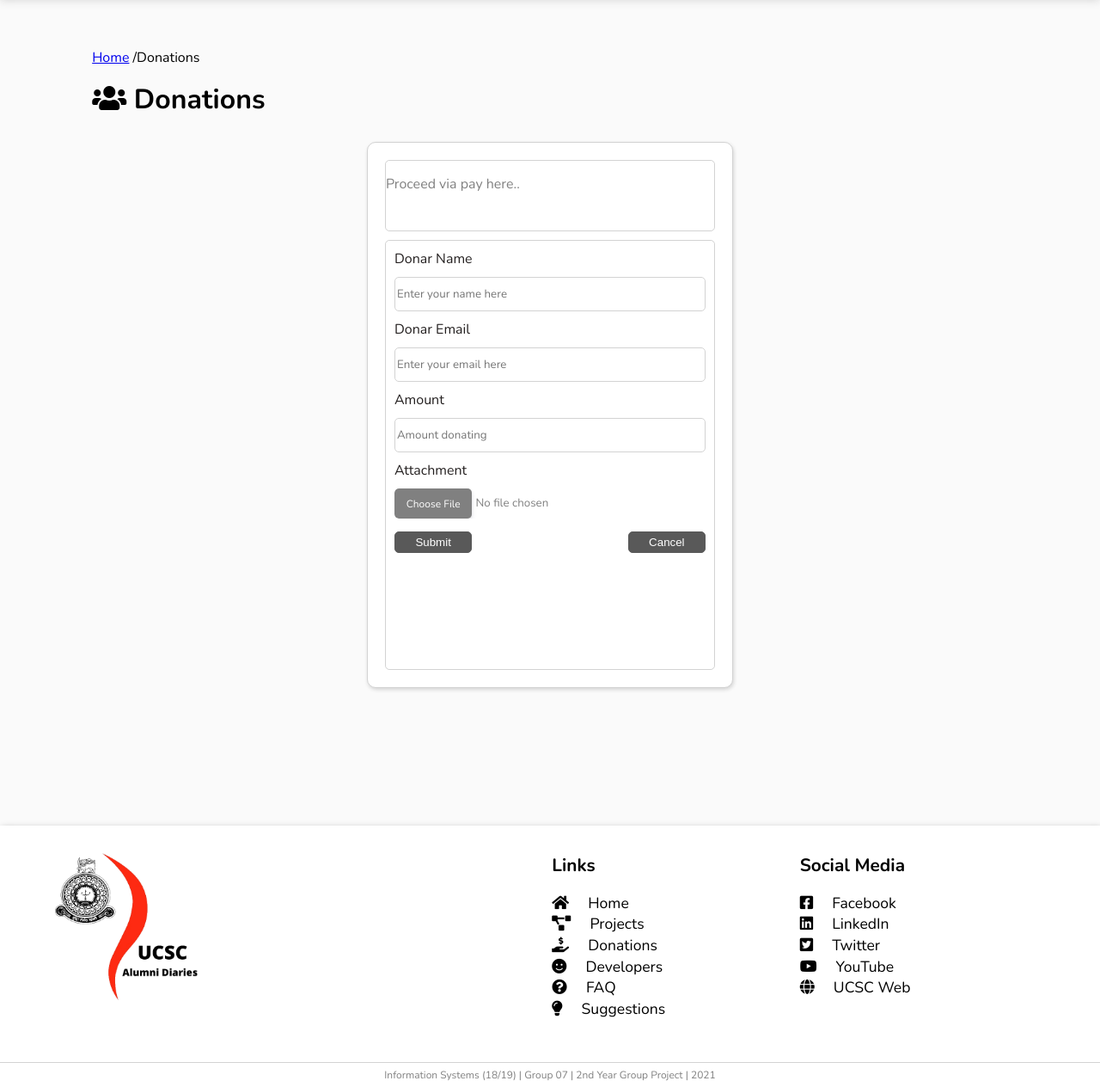
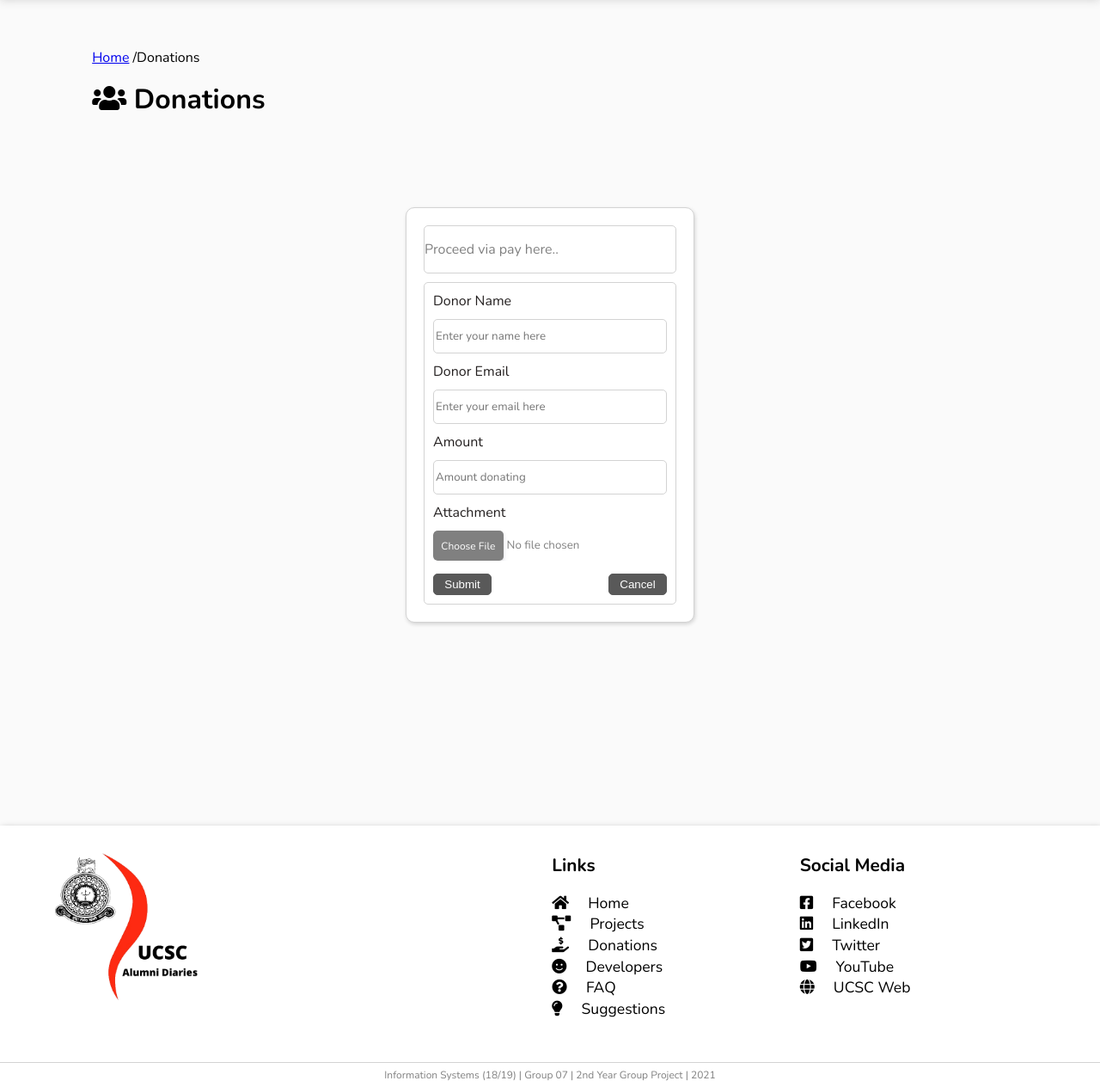
Before and after one commit to IsuruVihan/UCSC_Alumni_Diaries, a PHP site: page /pages/donations.php in a window 1280 px wide. Shown: the part 70-1334 px from the top of the page at 86% size. Run offline with PHP 8.4, Linux system fonts and the light colour scheme; some libraries are stand-ins or nearby versions.

Commit message:
Changed dimensions of the form

```diff
--- a/assets/styles/donations.css
+++ b/assets/styles/donations.css
@@ -21,16 +21,12 @@
 .container {
   background: #fafafa;
   height: 80vh;
-  display: grid;
-  grid-template-columns: [col1] 30% [col2]40%[col3]30%;
-  grid-template-rows: [row1] 100% [row2];
-  margin: 0 6.7em 10vh;
+  display: flex;
+  justify-content: center;
+  align-items: center;
+  margin: 0 6.7em;
 }
 .container-02 {
-  grid-column-start: col2;
-  grid-column-end: col3;
-  grid-row-start: row1;
-  grid-row-end: row2;
   display: flex;
   flex-direction: column;
   gap: 10px;
@@ -54,7 +50,7 @@
   color: gray;
 }
 .box-01 {
-  height: 90%;
+  height: 100%;
   display: flex;
   flex-direction: column;
   border-radius: 5px;
@@ -103,7 +99,7 @@
   vertical-align: middle;
   user-select: none;
   border: 1px solid transparent;
-  width: 25%;
+  width: 30%;
   /* margin-left: 35%; */
   height: 35px;
   font-family: "Nunito", serif;
--- a/pages/donations.php
+++ b/pages/donations.php
@@ -19,9 +19,9 @@
         </div>
         <div class='box-01'>
             <div class='col-03'>
-		        <label class='label'> Donar Name </label>
+                <label class='label'> Donor Name </label>
                 <input class='input-field ' type='text' placeholder='Enter your name here'/>
-				<label class='label'> Donar Email </label>
+                <label class='label'> Donor Email </label>
                 <input class='input-field ' type='text' placeholder='Enter your email here'/>
                 <label class='label'> Amount </label>
                 <input class='input-field ' type='text' placeholder='Amount donating'/>
```
Lines whose indentation alone changed are shown as unchanged.
